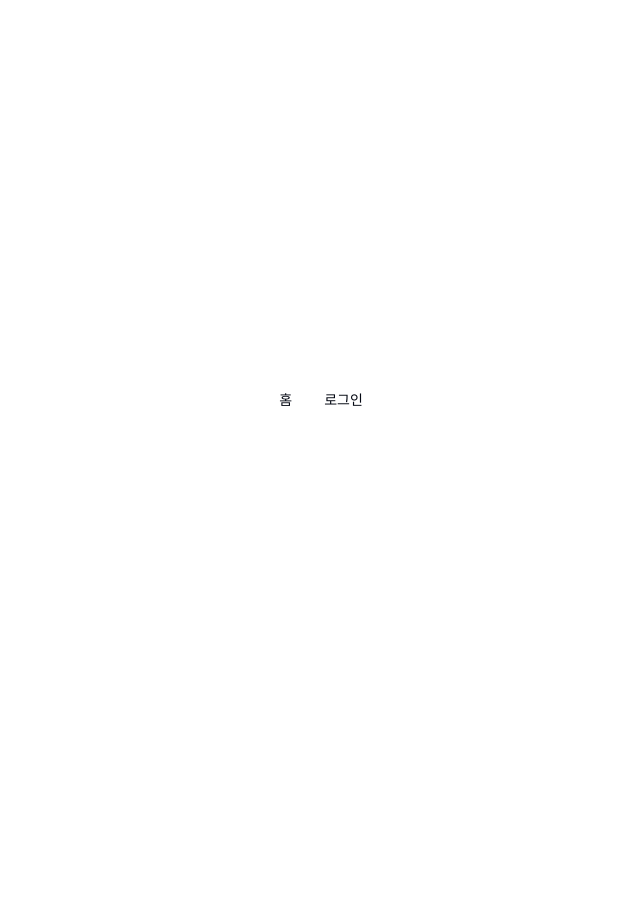
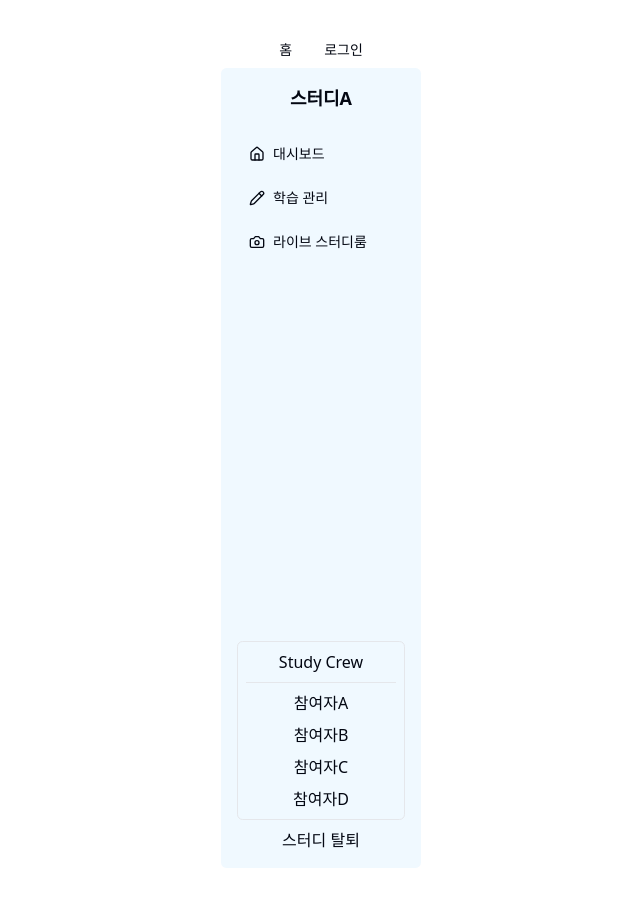
Before and after one commit to Bob-Buddy/bob-buddy-FE, a React (Vite) app: page /study in a window 1280 px wide. Shown: the whole page, without its empty margins (319-959 px from the left). Before the commit the page ends 800 px from the top, so only its background shows below. Built offline with nearby package versions, Linux system fonts and the light colour scheme.

Commit message:
separate SideMenu from StudyDetailPage
SideMenu 분리, study-layout에서 출력하도록 수정
study-layout으로 이동하며 데이터 호출 위치 등도 함께 정리

```diff
--- /dev/null
+++ b/src/components/SideMenu.tsx
@@ -0,0 +1,46 @@
+import { Camera, Home, Pencil } from 'lucide-react';
+import { Button } from './ui/button';
+import { Crew } from '@/types/study';
+
+interface SideMenuProps {
+  studyTitle: string;
+  crewList: Crew[];
+}
+
+const SideMenu = ({ studyTitle, crewList }: SideMenuProps) => {
+  return (
+    <div className="h-screen w-50 bg-sky-50 p-4 flex flex-col gap-2 rounded-sm">
+      <div className="mb-4">
+        <h2 className="text-lg font-semibold">{studyTitle}</h2>
+      </div>
+
+      <Button variant="ghost" className="w-full justify-start gap-2" onClick={() => {}}>
+        <Home size={20} />
+        대시보드
+      </Button>
+
+      <Button variant="ghost" className="w-full justify-start gap-2">
+        <Pencil size={20} />
+        학습 관리
+      </Button>
+
+      <Button variant="ghost" className="w-full justify-start gap-2">
+        <Camera size={20} />
+        라이브 스터디룸
+      </Button>
+
+      <div className="flex-1" />
+
+      <div className="border-1 rounded-sm p-2">
+        <div className="border-b-1 pb-2">Study Crew</div>
+        <div className="flex flex-col gap-2 mt-2">
+          {crewList?.map((crew) => <span key={crew.id}>{crew.name}</span>)}
+        </div>
+      </div>
+
+      <div>스터디 탈퇴</div>
+    </div>
+  );
+};
+
+export default SideMenu;
--- a/src/layout/study-layout.tsx
+++ b/src/layout/study-layout.tsx
@@ -1,10 +1,88 @@
 import { Button } from '@/components/ui/button';
-import { FC } from 'react';
+import { FC, useEffect, useState } from 'react';
 import { Link, Outlet } from 'react-router-dom';
 import { useAuthStore } from '@/store/useAuthStore';
+import dayjs from 'dayjs';
+import { Crew, Notice, Problem, Study, StudyContextType } from '@/types/study';
+import SideMenu from '@/components/SideMenu';
+
+const studySample: Study = {
+  title: '스터디A',
+  description: '스터디 설명',
+  userId: 1,
+  languageId: 1,
+  categoryId: 2,
+  createdAt: dayjs('2025-02-01'),
+  startDate: dayjs('2025-02-10'),
+  endDate: dayjs('2025-03-10'),
+  capacity: 10,
+};
+
+const crewSample: Crew[] = [
+  { id: 1, name: '참여자A', level: 1 },
+  { id: 2, name: '참여자B', level: 0 },
+  { id: 3, name: '참여자C', level: 2 },
+  { id: 4, name: '참여자D', level: 1 },
+];
+
+const noticeSample: Notice[] = [
+  { title: '정기 모임 알림', content: '장소는 게더타운 시간은 저녁 9시입니다', createAt: dayjs('2025-02-20') },
+  { title: '스터디원 모집 완료', content: '정원이 모두 채워졌습니다', createAt: dayjs('2025-02-10') },
+];
+
+const problemSample: Problem[] = [
+  { id: 1, title: '[백준] 123', solutionCount: 2, createAt: dayjs('2025-02-28') },
+  { id: 2, title: '[프로그래머스] 111', solutionCount: 0, createAt: dayjs('2025-03-03') },
+];
 
 const StudyLayout: FC = () => {
   const { isAuthenticated, user, logout } = useAuthStore();
+
+  const [studyDetail, setStudyDetail] = useState<Study | null>();
+  const [crewList, setCrewList] = useState<Crew[] | null>();
+  const [noticeList, setNoticeList] = useState<Notice[] | null>();
+  const [problemList, setProblemList] = useState<Problem[] | null>();
+  const [isLoading, setIsLoading] = useState<boolean>(true);
+
+  useEffect(() => {
+    const fetchAllData = async () => {
+      try {
+        setIsLoading(true);
+        const [firstResponse, secondResponse, thirdResponse] = await Promise.all([
+          getStudyDetail(),
+          getNoticeList(),
+          getProblemList(),
+        ]);
+
+        setStudyDetail(firstResponse.study);
+        setCrewList(firstResponse.crew);
+        setNoticeList(secondResponse);
+        setProblemList(thirdResponse);
+      } catch (error) {
+        console.error('Fail-fetch data: ', error);
+      } finally {
+        setIsLoading(false);
+      }
+    };
+
+    fetchAllData();
+  }, []);
+
+  const getStudyDetail = async () => {
+    const response = { study: studySample, crew: crewSample }; // await studyApi.getList();
+    return response;
+  };
+
+  const getNoticeList = async () => {
+    const response = { notice: noticeSample };
+    return response.notice;
+  };
+
+  const getProblemList = async () => {
+    const response = { problem: problemSample };
+    return response.problem;
+  };
+
   return (
     <div>
       <nav>
@@ -27,8 +105,13 @@ const StudyLayout: FC = () => {
         )}
       </nav>
       <main>
-        <div className="flex flex-1 flex-row w-full">
-          <Outlet />
+        <div className="flex flex-1 flex-row w-full gap-4">
+          {!isLoading && studyDetail && crewList && (
+            <>
+              <SideMenu studyTitle={studyDetail?.title} crewList={crewList} />
+              <Outlet context={{ studyDetail, crewList, noticeList, problemList } as StudyContextType} />
+            </>
+          )}
         </div>
       </main>
     </div>
--- a/src/pages/studies/StudyDetailPage.tsx
+++ b/src/pages/studies/StudyDetailPage.tsx
@@ -1,140 +1,13 @@
-import { Study } from '@/types/study';
-import { FC, useEffect, useState } from 'react';
-import dayjs, { Dayjs } from 'dayjs';
+import { Crew, StudyContextType } from '@/types/study';
+import { FC } from 'react';
 import { Button } from '@/components/ui/button';
-import { Camera, Home, Notebook, Pencil, Pin, Trophy } from 'lucide-react';
+import { Notebook, Pin, Trophy } from 'lucide-react';
 import { Card, CardContent, CardTitle } from '@/components/ui/card';
 import ChartComponent from '@/components/ChartComponent';
-
-const studySample: Study = {
-  title: '스터디A',
-  description: '스터디 설명',
-  userId: 1,
-  languageId: 1,
-  categoryId: 2,
-  createdAt: dayjs('2025-02-01'),
-  startDate: dayjs('2025-02-10'),
-  endDate: dayjs('2025-03-10'),
-  capacity: 10,
-};
-
-interface Crew {
-  id: number;
-  name: string;
-  level: number;
-}
-
-const crewSample: Crew[] = [
-  { id: 1, name: '참여자A', level: 1 },
-  { id: 2, name: '참여자B', level: 0 },
-  { id: 3, name: '참여자C', level: 2 },
-  { id: 4, name: '참여자D', level: 1 },
-];
-
-interface Notice {
-  title: string;
-  content: string;
-  createAt: Dayjs;
-}
-
-const noticeSample: Notice[] = [
-  { title: '정기 모임 알림', content: '장소는 게더타운 시간은 저녁 9시입니다', createAt: dayjs('2025-02-20') },
-  { title: '스터디원 모집 완료', content: '정원이 모두 채워졌습니다', createAt: dayjs('2025-02-10') },
-];
-
-interface Problem {
-  id: number;
-  title: string;
-  solutionCount: number;
-  createAt: Dayjs;
-}
-
-const problemSample: Problem[] = [
-  { id: 1, title: '[백준] 123', solutionCount: 2, createAt: dayjs('2025-02-28') },
-  { id: 2, title: '[프로그래머스] 111', solutionCount: 0, createAt: dayjs('2025-03-03') },
-];
+import { useOutletContext } from 'react-router-dom';
 
 const StudyDetailPage: FC = () => {
-  const [studyDetail, setStudyDetail] = useState<Study | null>();
-  const [crewList, setCrewList] = useState<Crew[] | null>();
-  const [noticeList, setNoticeList] = useState<Notice[] | null>();
-  const [problemList, setProblemList] = useState<Problem[] | null>();
-  const [isLoading, setIsLoading] = useState<boolean>(true);
-
-  useEffect(() => {
-    const fetchAllData = async () => {
-      try {
-        setIsLoading(true);
-        const [firstResponse, secondResponse, thirdResponse] = await Promise.all([
-          getStudyDetail(),
-          getNoticeList(),
-          getProblemList(),
-        ]);
-
-        setStudyDetail(firstResponse.study);
-        setCrewList(firstResponse.crew);
-        setNoticeList(secondResponse);
-        setProblemList(thirdResponse);
-      } catch (error) {
-        console.error('Fail-fetch data: ', error);
-      } finally {
-        setIsLoading(false);
-      }
-    };
-
-    fetchAllData();
-  }, []);
-
-  const getStudyDetail = async () => {
-    const response = { study: studySample, crew: crewSample }; // await studyApi.getList();
-    return response;
-  };
-
-  const getNoticeList = async () => {
-    const response = { notice: noticeSample };
-    return response.notice;
-  };
-
-  const getProblemList = async () => {
-    const response = { problem: problemSample };
-    return response.problem;
-  };
-
-  const SideMenu = () => {
-    return (
-      <div className="h-screen w-50 bg-sky-50 p-4 flex flex-col gap-2 rounded-sm">
-        <div className="mb-4">
-          <h2 className="text-lg font-semibold">{studyDetail?.title}</h2>
-        </div>
-
-        <Button variant="ghost" className="w-full justify-start gap-2" onClick={() => {}}>
-          <Home size={20} />
-          대시보드
-        </Button>
-
-        <Button variant="ghost" className="w-full justify-start gap-2">
-          <Pencil size={20} />
-          학습 관리
-        </Button>
-
-        <Button variant="ghost" className="w-full justify-start gap-2">
-          <Camera size={20} />
-          라이브 스터디룸
-        </Button>
-
-        <div className="flex-1" />
-
-        <div className="border-1 rounded-sm p-2">
-          <div className="border-b-1 pb-2">Study Crew</div>
-          <div className="flex flex-col gap-2 mt-2">
-            {crewList?.map((crew) => <span key={crew.id}>{crew.name}</span>)}
-          </div>
-        </div>
-
-        <div>스터디 탈퇴</div>
-      </div>
-    );
-  };
+  const { studyDetail, crewList, noticeList, problemList } = useOutletContext<StudyContextType>();
 
   const DashBoard = () => {
     return (
@@ -223,19 +96,10 @@ const StudyDetailPage: FC = () => {
   };
 
   const renderDetail = () => {
-    return (
-      <div className="flex flex-row flex-1 w-full gap-4 min-h-screen">
-        <SideMenu />
-        <DashBoard />
-      </div>
-    );
+    return <DashBoard />;
   };
 
-  return (
-    <div className="mx-auto">
-      {!isLoading && studyDetail ? renderDetail() : <div>데이터를 불러오지 못했습니다.</div>}
-    </div>
-  );
+  return <div className="mx-auto">{studyDetail ? renderDetail() : <div>데이터를 불러오지 못했습니다.</div>}</div>;
 };
 
 export default StudyDetailPage;
```
Also changed, not shown: src/types/study.ts (+26 -0 lines).
